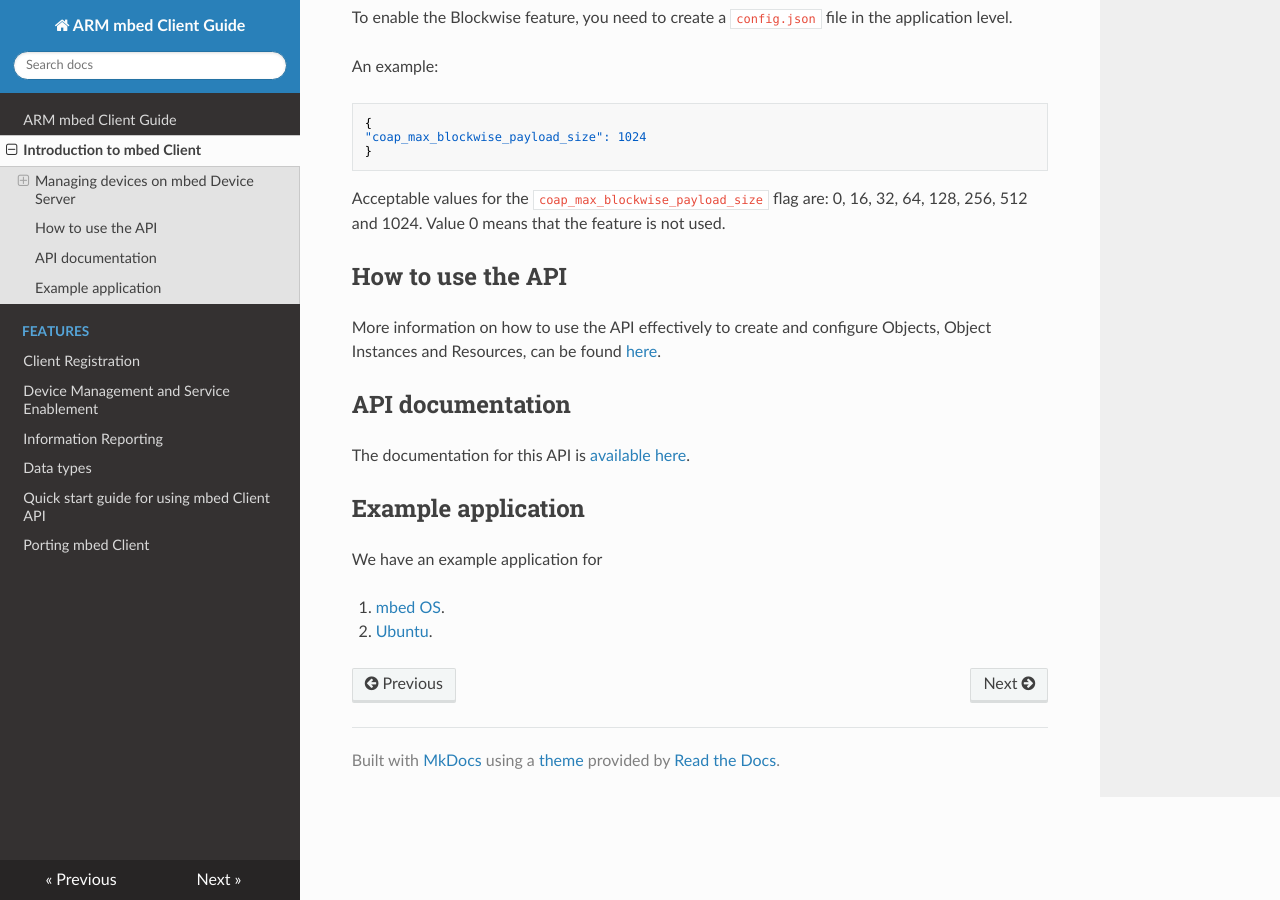
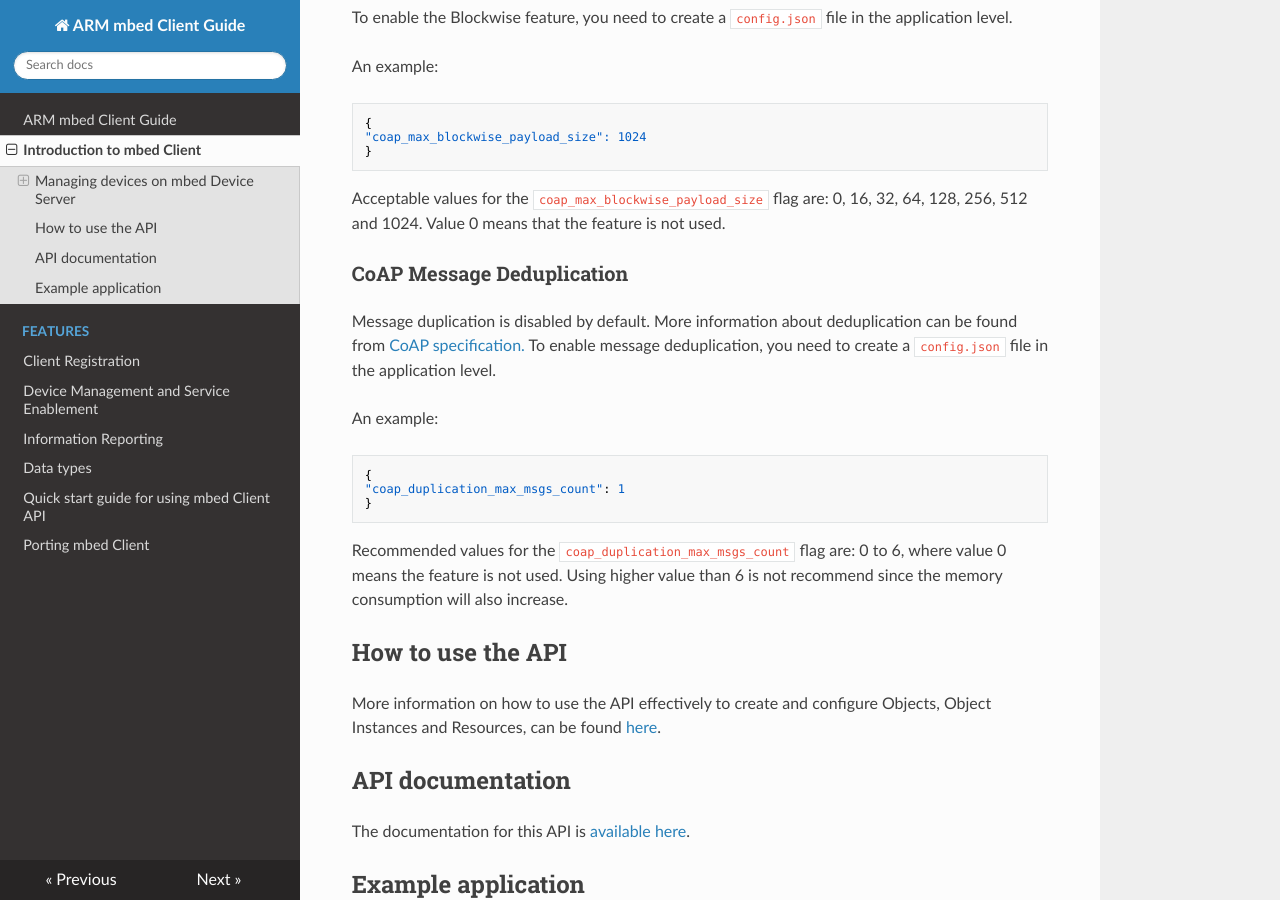
Before and after one commit to ARMmbed/mbed-client, an MkDocs documentation site: the page built from docs/Introduction.md, in a window 1280 px wide and 900 px high, scrolled down 1190 px. Built offline with MkDocs 1.6.1, drawn with Linux system fonts in a browser that asks for light colours; nearby versions of some CDN libraries; old or Windows-style settings are respelled for this version of MkDocs.

Commit message:
Update Introduction.md

````diff
--- a/docs/Introduction.md
+++ b/docs/Introduction.md
@@ -55,6 +55,18 @@
 Acceptable values for the `coap_max_blockwise_payload_size` flag are:
 0, 16, 32, 64, 128, 256, 512 and 1024. Value 0 means that the feature is not used.
 
+### CoAP Message Deduplication
+Message duplication is disabled by default. More information about deduplication can be found from [CoAP specification.](https://tools.ietf.org/html/rfc7252#page-24)
+To enable message deduplication, you need to create a `config.json` file in the application level.
+
+An example:
+```
+{
+"coap_duplication_max_msgs_count": 1
+}
+```
+Recommended values for the `coap_duplication_max_msgs_count` flag are: 0 to 6, where value 0 means the feature is not used. Using higher value than 6 is not recommend since the memory consumption will also increase.
+
 ## How to use the API
 More information on how to use the API effectively to create and configure Objects, Object Instances and Resources, can be found [here](howto.md).
 
````
